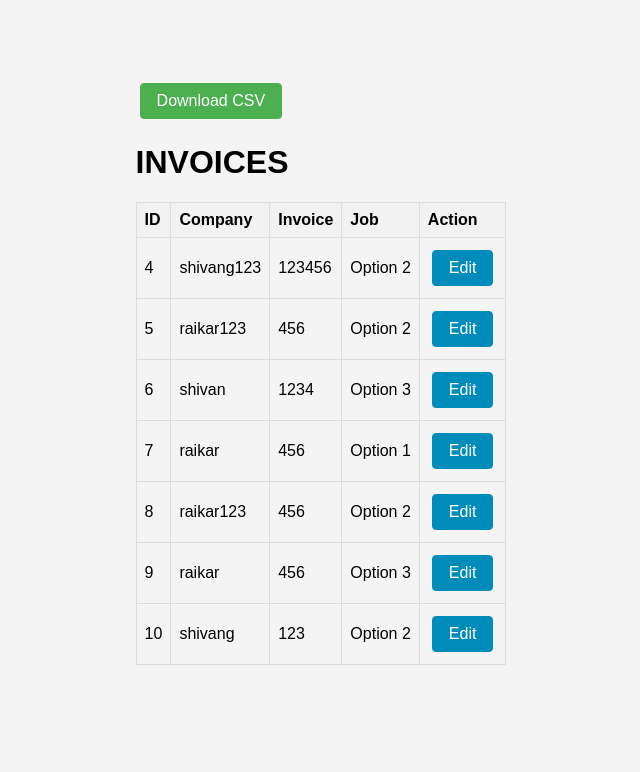
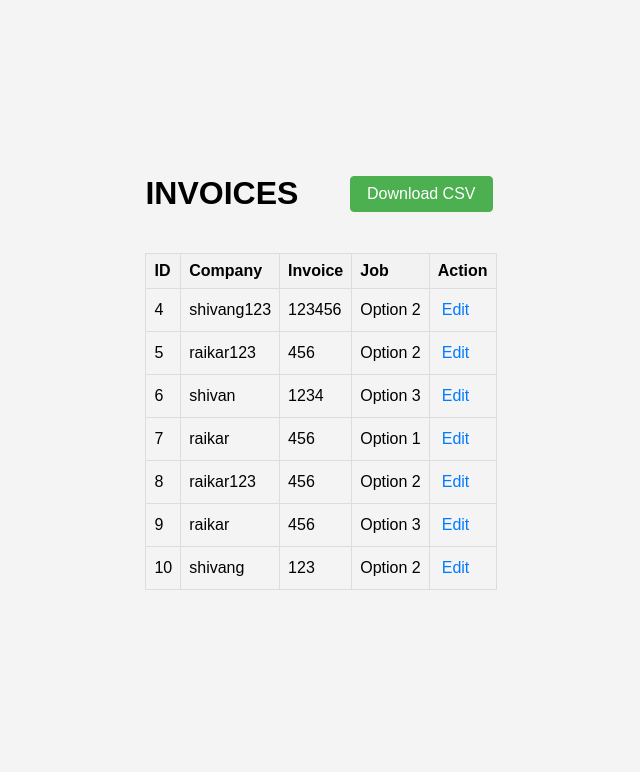
Before and after one commit to shivangraikar/InvoiceForm, a Flask app: page /invoices in a window 1280 px wide. Shown: the part 88-860 px from the top of the page, without its empty margins (319-959 px from the left). Run offline with Flask 3, Linux system fonts and the light colour scheme; data comes from the database, SQL or seed files in the repository.

Commit message:
altered edit feature to edit invoices onto database

```diff
--- a/static/style.css
+++ b/static/style.css
@@ -134,6 +134,27 @@ th {
 }
 
 /* Style the Edit and Download buttons */
+.header {
+    display: flex;
+    justify-content: space-between;
+    align-items: center;
+    margin-bottom: 20px; /* Add margin for spacing */
+}
+
+.btn-primary {
+    background-color: #4caf50;
+    color: #fff;
+    border: none;
+    padding: 8px;
+    border-radius: 4px;
+    cursor: pointer;
+    transition: background-color 0.3s;
+}
+
+.btn-primary:hover {
+    background-color: #45a049;
+}
+
 .btn {
     display: inline-block;
     padding: 8px 16px;
@@ -147,17 +168,23 @@ th {
     cursor: pointer;
 }
 
-.btn-secondary {
-    background-color: #008CBA; /* Blue */
-    border: 1px solid #008CBA;
-}
-
 .btn:hover {
     background-color: #45a049;
     color: white;
 }
 
-.btn-secondary:hover {
-    background-color: #005F7F;
-    color: white;
+.btn-edit {
+    color: #007bff;
+    cursor: pointer;
+    background: none;
+    border: none;
+    padding: 0;
+    font-size: inherit;
 }
+
+.btn-edit:hover {
+    color: #0056b3;
+    text-decoration: underline;
+    background: none;
+    border: none;
+}
--- a/templates/base.html
+++ b/templates/base.html
@@ -5,6 +5,7 @@
     <meta name="viewport" content="width=device-width, initial-scale=1.0">
     <title>{% block title %}{% endblock %}</title>
     <link rel="stylesheet" href="static/style.css">
+
 </head>
 <body>
     <nav>
--- a/templates/invoices.html
+++ b/templates/invoices.html
@@ -3,9 +3,10 @@
 {% block title %}Invoices{% endblock %}
 
 {% block content %}
-<a href="{{ url_for('download_csv') }}" class="btn btn-primary">Download CSV</a>
-
-<h1>INVOICES</h1>
+<div class="header">
+    <h1>INVOICES</h1>
+    <a href="{{ url_for('download_csv') }}" class="btn btn-primary">Download CSV</a>
+</div>
 {% if entries %}
     <table>
         <thead>
@@ -25,7 +26,7 @@
                     <td>{{ entry['invoice'] }}</td>
                     <td>{{ entry['job'] }}</td>
                     <td>
-                        <a href="{{ url_for('edit_entry', entry_id=entry.id) }}" class="btn btn-secondary">Edit</a>
+                        <a href="{{ url_for('edit_entry', entry_id=entry.id) }}" class="btn btn-edit">Edit</a>
                     </td>
                 </tr>
             {% endfor %}
```
